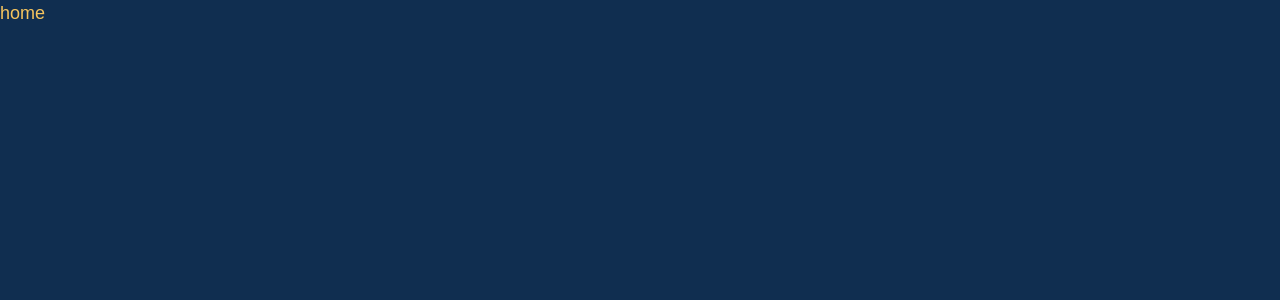
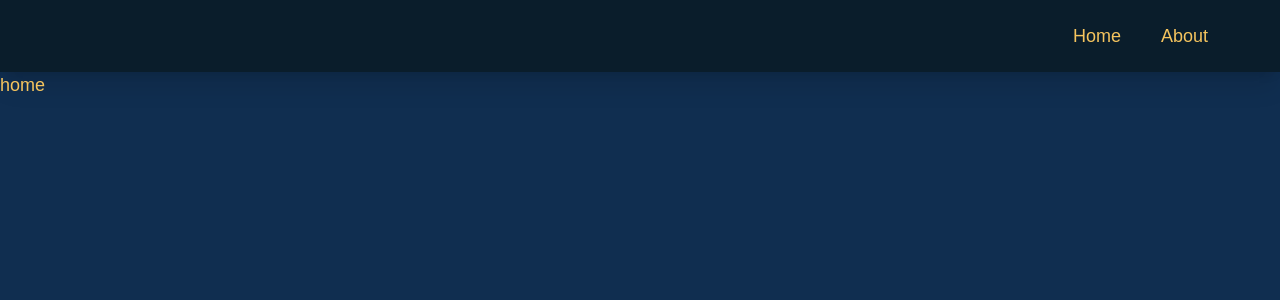
Before and after one commit to Sliwekok/character-sheet, a Next.js app: page /home in a window 1280 px wide. Shown: the top 300 px of the page. Built offline with nearby package versions, Linux system fonts and the light colour scheme.

Commit message:
added nav to home page

```diff
--- a/src/app/globals.css
+++ b/src/app/globals.css
@@ -2,6 +2,7 @@
 
 :root {
   --background: #102E50;
+  --background-darken: #0A1D2B;
   --fontcolor: #F5C45E;
   --foreground: #E78B48;
   --fontsize: 18px;
--- a/src/app/home/page.tsx
+++ b/src/app/home/page.tsx
@@ -1,7 +1,14 @@
 import React from "react";
+
+import Image from "next/image";
+import Link from "next/link";
+import Nav from "../layout/nav";
 
 export default function HomePage() {
     return (
-        <div>home</div>
+        <>
+            <Nav/>
+            <div>home</div>
+        </>
     )
 }
--- /dev/null
+++ b/src/app/layout/nav.tsx
@@ -0,0 +1,52 @@
+"use client"
+
+import React from "react";
+import Image from "next/image";
+import Link from "next/link";
+import { useState } from "react"
+
+export default function Nav() {
+    const [isOpen, setNav] = useState(false)
+    const toggleNav = () => {
+        setNav(!isOpen)
+    }
+
+    return (
+        <nav className="shadow-xl bg-(--background-darken)">
+            <div className="h-18 max-w-7xl m-auto px-18">
+
+                {/* mobile nav */}
+                {
+                    isOpen
+                        ?
+                        // expanded nav
+                        <div className="md:hidden flex flex-col gap-10 justify-center h-screen w-screen fixed bg-gray-900 left-0">
+                            <Link href="/home" className="text-center font-thin text-xl" onClick={toggleNav}><span> Home </span></Link>
+                            <Link href="/about" className="text-center font-thin text-xl" onClick={toggleNav}><span> About </span></Link>
+                            <svg onClick={toggleNav} x="0px" y="0px"  className="w-8 cursor-pointer mx-auto" viewBox="0 0 122.879 122.879">
+                                <g>
+                                    <path fill="white" fill-rule="evenodd" clip-rule="evenodd" d="M61.44,0c33.933,0,61.439,27.507,61.439,61.439 s-27.506,61.439-61.439,61.439C27.507,122.879,0,95.372,0,61.439S27.507,0,61.44,0L61.44,0z M73.451,39.151 c2.75-2.793,7.221-2.805,9.986-0.027c2.764,2.776,2.775,7.292,0.027,10.083L71.4,61.445l12.076,12.249 c2.729,2.77,2.689,7.257-0.08,10.022c-2.773,2.765-7.23,2.758-9.955-0.013L61.446,71.54L49.428,83.728 c-2.75,2.793-7.22,2.805-9.986,0.027c-2.763-2.776-2.776-7.293-0.027-10.084L51.48,61.434L39.403,49.185 c-2.728-2.769-2.689-7.256,0.082-10.022c2.772-2.765,7.229-2.758,9.953,0.013l11.997,12.165L73.451,39.151L73.451,39.151z"/>
+                                </g>
+                            </svg>
+                        </div>
+                        :
+                        // hamburger icon
+                        <div className="md:hidden flex flex-row justify-end h-full">
+                            <svg onClick={toggleNav} fill="white" className="h-8 my-auto cursor-pointer" x="0px" y="0px" viewBox="0 0 122.88 103.17">
+                                <g>
+                                    <path d="M26,0h70.87c7.15,0,13.65,2.93,18.36,7.64l0.22,0.24c4.58,4.69,7.42,11.1,7.42,18.13v51.16c0,7.15-2.93,13.65-7.64,18.36 c-4.71,4.71-11.21,7.64-18.36,7.64H26c-7.14,0-13.64-2.93-18.35-7.64H7.64C2.93,90.82,0,84.32,0,77.16V26 c0-7.13,2.92-13.63,7.64-18.35l0.02-0.03C12.38,2.92,18.87,0,26,0L26,0z M41.31,29.74h40.26c2.25,0,4.09,1.84,4.09,4.09l0,0 c0,2.25-1.84,4.09-4.09,4.09H41.31c-2.25,0-4.09-1.84-4.09-4.09l0,0C37.22,31.58,39.06,29.74,41.31,29.74L41.31,29.74L41.31,29.74z M41.31,65.25h40.26c2.25,0,4.09,1.84,4.09,4.09l0,0c0,2.25-1.84,4.09-4.09,4.09l-40.26,0c-2.25,0-4.09-1.84-4.09-4.09l0,0 C37.22,67.09,39.06,65.25,41.31,65.25L41.31,65.25L41.31,65.25z M41.31,47.5h40.26c2.25,0,4.09,1.84,4.09,4.09l0,0 c0,2.25-1.84,4.09-4.09,4.09H41.31c-2.25,0-4.09-1.84-4.09-4.09l0,0C37.22,49.34,39.06,47.5,41.31,47.5L41.31,47.5L41.31,47.5z M96.88,8.2H26c-4.9,0-9.35,2-12.57,5.22l-0.02,0.02C10.2,16.65,8.2,21.1,8.2,26v51.16c0,4.89,2.01,9.34,5.23,12.56l-0.01,0.01 c3.23,3.22,7.68,5.23,12.57,5.23h70.87c4.88,0,9.33-2.01,12.56-5.24c3.23-3.23,5.24-7.68,5.24-12.56V26c0-4.8-1.93-9.17-5.04-12.39 l-0.19-0.18C106.21,10.21,101.77,8.2,96.88,8.2L96.88,8.2z"/>
+                                </g>
+                            </svg>
+                        </div>
+                }
+
+
+                {/* desktop */}
+                <div className="hidden md:flex gap-10 h-full flex-row justify-end bg-(--background-darken)">
+                    <Link href="/" className="flex flex-col justify-center"><span> Home </span></Link>
+                    <Link href="/about" className="flex flex-col justify-center"><span> About </span></Link>
+                </div>
+            </div>
+        </nav>
+    )
+}
```
